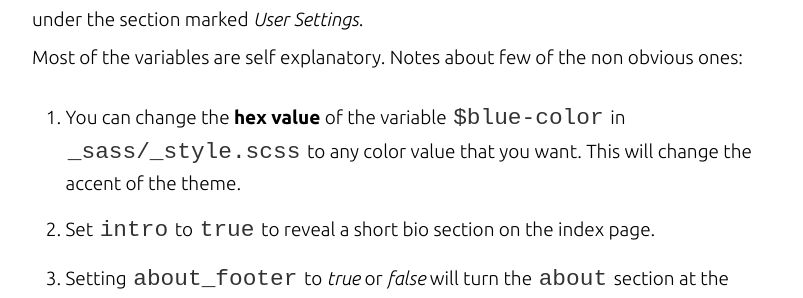
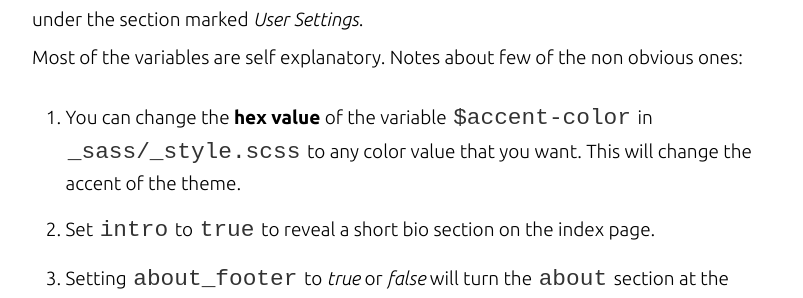
Before and after one commit to ankitsultana/accent, a Jekyll site: the page built from _posts/2016-02-11-documentation.markdown, in a window 1280 px wide and 900 px high, scrolled down 515 px. Shown: the part 155-453 px from the top of the window, without its empty margins (232-1035 px from the left). Built offline with Jekyll 4.4.1, drawn with Linux system fonts in a browser that asks for light colours; nearby versions of some CDN libraries; comment, search, counter and statistics services are not loaded.

Commit message:
change name of variable

```diff
--- a/_posts/2016-02-11-documentation.markdown
+++ b/_posts/2016-02-11-documentation.markdown
@@ -19,7 +19,7 @@
 
 Most of the variables are self explanatory. Notes about few of the non obvious ones:
 
-1. You can change the **hex value** of the variable `$blue-color` in `_sass/_style.scss` to any color value that you want. This will change the accent of the theme.
+1. You can change the **hex value** of the variable `$accent-color` in `_sass/_style.scss` to any color value that you want. This will change the accent of the theme.
 
 2. Set `intro` to `true` to reveal a short bio section on the index page.
 
--- a/_sass/_style.scss
+++ b/_sass/_style.scss
@@ -15,7 +15,7 @@
     overflow: auto;
 }
 .site-name {
-    color: $blue-color;
+    color: $accent-color;
 }
 .faded {
     color: $light-color;
@@ -58,7 +58,7 @@
     width: 100px;
     height: 100px;
     border-radius: 50%;
-    border: 2px solid $blue-color;
+    border: 2px solid $accent-color;
 }
 
 /* Links
@@ -79,7 +79,7 @@
 }
 a:hover {
     text-decoration: none;
-    color: $blue-color;
+    color: $accent-color;
 }
 .underline {
     border-bottom: 2px solid $underline-color;
@@ -88,7 +88,7 @@
     color: inherit;
     -webkit-transition: 0.4s ease;
     -moz-transition: 0.4s ease;
-    border-bottom: 2px solid $blue-color;
+    border-bottom: 2px solid $accent-color;
 }
 .button {
     font-weight: lighter;
@@ -99,7 +99,7 @@
     color: $medium-gray-color;
 }
 .button:hover {
-    background: $blue-color;
+    background: $accent-color;
     color: #fff;
     -webkit-transition: 0.3s ease;
 }
@@ -110,7 +110,7 @@
     color: inherit;
 }
 .different-highlight:hover {
-    color: $blue-color;
+    color: $accent-color;
 }
 
 /* Structure
@@ -195,7 +195,7 @@
     padding: $base-spacing $base-spacing;
     width: 100%;
     min-height: 70px;
-    //background-color: $blue-color;
+    //background-color: $accent-color;
 }
 .back-outer {
     text-align: center;
@@ -255,7 +255,7 @@
     padding: $base-spacing;
 }
 .copyright {
-    color: $blue-color;
+    color: $accent-color;
 }
 
 #img-about {
@@ -274,7 +274,7 @@
     height: $about-image-size/1.2;
     width: $about-image-size/1.2;
     border-radius: $about-image-size/1.2;
-    background: $blue-color;
+    background: $accent-color;
 }
 .about-stub {
     margin: 0 $base-spacing/2;
--- a/_sass/_typography.scss
+++ b/_sass/_typography.scss
@@ -16,7 +16,7 @@
         font-size: 40px;
         margin-bottom: $base-spacing;
         font-family: 'Montserrat';
-        color: $blue-color;
+        color: $accent-color;
     }
     h1 {
         font-size: 35px;
@@ -49,18 +49,18 @@
         color: inherit;
         -webkit-transition: 0.4s ease;
         -moz-transition: 0.4s ease;
-        border-bottom: 2px solid $blue-color;
+        border-bottom: 2px solid $accent-color;
     }
     .disabled {
         font-size: 17px;
         color: #fff;
-        background: $blue-color;
+        background: $accent-color;
         border: none;
         padding: $base-spacing/4 $base-spacing/2;
     }
     .disabled:hover {
         color: #fff;
-        background: $blue-color;
+        background: $accent-color;
         border: none;
         padding: $base-spacing/4 $base-spacing/2;
     }
@@ -68,7 +68,7 @@
         border: none;
     }
     .anchorjs-link:hover {
-        color: $blue-color;
+        color: $accent-color;
         border: none;
     }
     .hide {
--- a/_sass/_vars.scss
+++ b/_sass/_vars.scss
@@ -19,7 +19,7 @@
 $about-image-size: 100px;
 
 // Colors
-$blue-color: #ff0f00;//#2358D1;
+$accent-color: #ff0f00;//#2358D1;
 $underline-color: #E1E1E1;
 $light-color: #D4D4D4;
 $medium-gray-color: #999;
```
Also changed, not shown: README.md.
